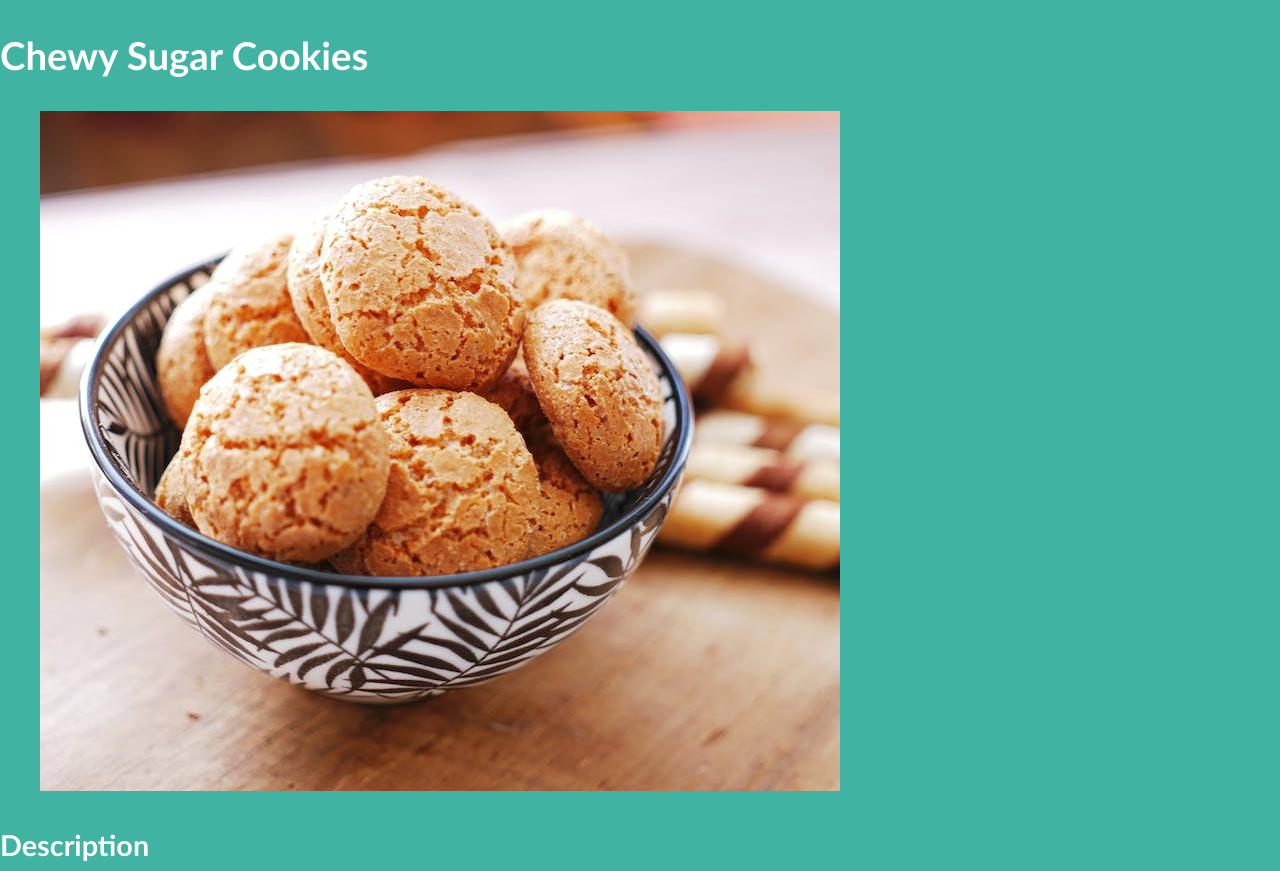
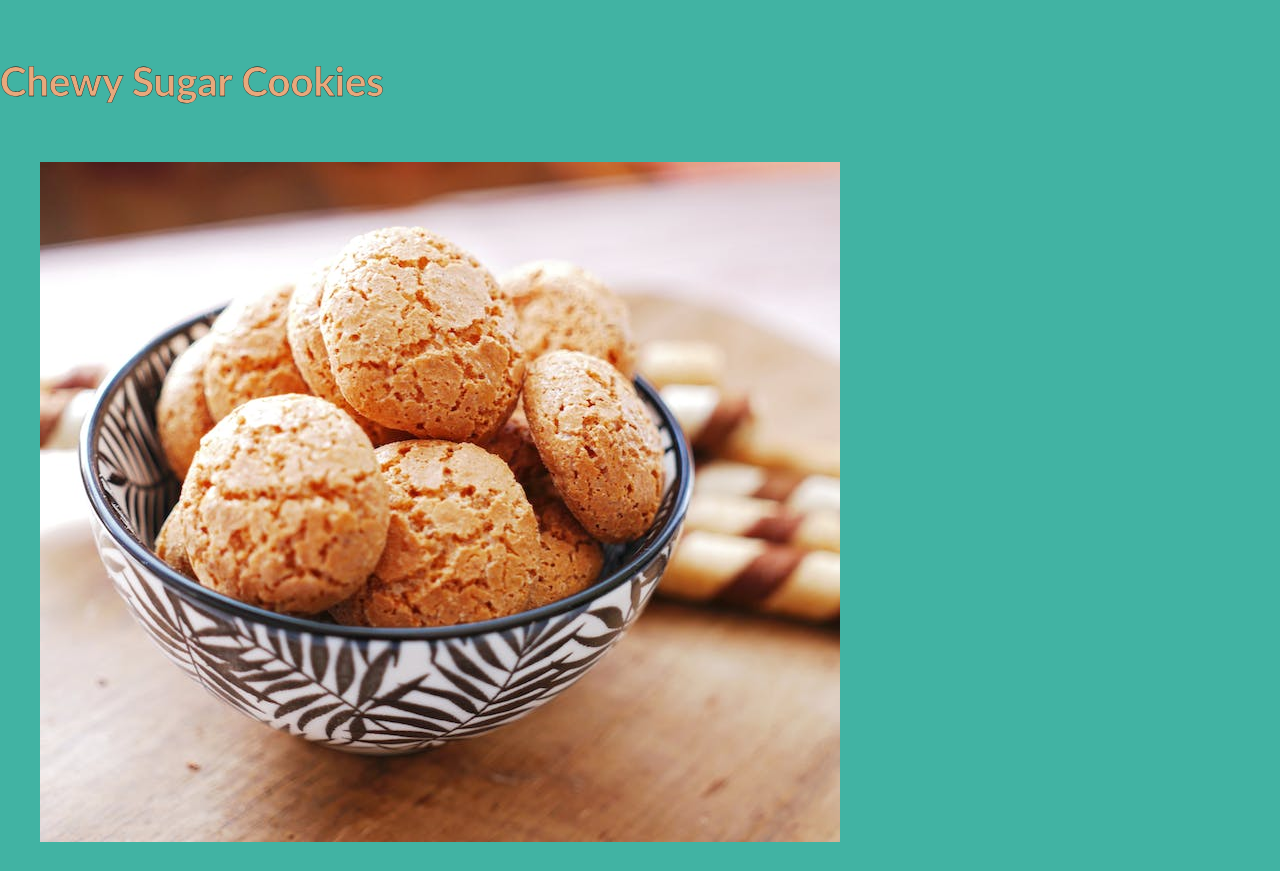
Before and after one commit to GEOFARL/odin-recipes, a plain HTML site: page recipes/chewy-sugar-cookies.html in a window 1280 px wide. Shown: the top 871 px of the page. Drawn offline with Linux system fonts and the light colour scheme.

Commit message:
Format my headings

```diff
--- a/css/styles.css
+++ b/css/styles.css
@@ -6,3 +6,18 @@
     line-height: 1.55;
     font-size: 1.2rem;
 }
+
+h1,
+h2 {
+    color: #e8a87c;
+    -webkit-text-stroke: 0.3px black;
+}
+
+h1 {
+    font-size: 2.5rem;
+    margin: 50px 0;
+}
+
+h2 {
+    font-size: 1.8rem;
+}
```
